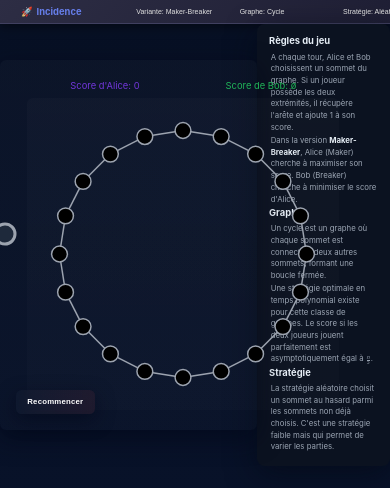
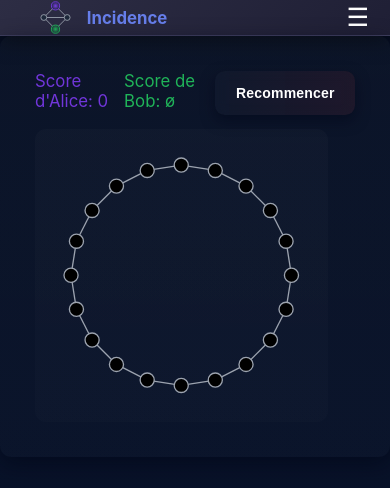
Before and after one commit to gbagan/incidence, a Svelte app: page / in a window 390 px wide. Shown: the top 488 px of the page. Built offline with nearby package versions, Linux system fonts and the light colour scheme.

Commit message:
commence une version pour smartphone

```diff
--- a/src/App.svelte
+++ b/src/App.svelte
@@ -5,7 +5,8 @@
   import Menubar from "./components/Menubar.svelte";
   import Button from "./components/Button.svelte";
   import Info from "./components/Info.svelte";
-  import Logo from "./components/Logo.svelte";
+  // import Logo from "./components/Logo.svelte";
+  import Peg from "./components/Peg.svelte";
 
   let graph = $state<Graph>("cycle");
   let variant = $state<Variant>("makerbreaker");
@@ -333,10 +334,8 @@
         class="nonplayed"
         onclick={() => play(i)}
       />
-      {#if position[i] === 1}
-        <circle cx={x} cy={y} r="18" fill="url(#gradA)" stroke="#7c3aed" stroke-width="3" />
-      {:else if position[i] === 2}
-        <circle cx={x} cy={y} r="18" fill="url(#gradB)" stroke="#22c55e" stroke-width="3" />
+      {#if position[i] !== 0}
+        <Peg {x} {y} color={position[i]} />
       {/if}
     {/each}
   </svg>
@@ -348,17 +347,13 @@
     setGraph={g => {graph = g; restart() }}
     setStrategy={s => { strategy = s; restart() }}
   />
-  <div class="hflex">
+  <div class="wrap">
     <main class="center-card">
-      <Logo/>
-      <div class="backbutton">
-        <Button onclick={restart}>Recommencer</Button>
-      </div>
-
       <div class="board-wrap">
         <div class="scores">
           <span class="score1">Score d'Alice: {score1}</span>
           <span class="score2">Score de Bob: {variant === "makerbreaker" ? "ø" : score2}</span>
+          <Button onclick={restart}>Recommencer</Button>
         </div>
         {@render board()}
       </div>
@@ -368,17 +363,19 @@
 </div>
 
 <style>
-  .hflex {
+  .wrap {
     display: flex;
     align-items: center;
     justify-content: center;
   }
 
-  .backbutton {
-    position: absolute;
-    left: 2rem;
-    bottom: 2rem;
+  @media (orientation: portrait) {
+    .wrap {
+      flex-direction: column;
+      gap: 1.5rem;
+    }
   }
+
 
   .board-wrap {
     display: flex;
@@ -394,6 +391,28 @@
     justify-content: space-around;
   }
 
+  .center-card {
+    position: relative;
+    min-width: 20rem;
+    max-width: 60rem;
+    margin: 0 auto;
+    background: linear-gradient(180deg, rgba(255,255,255,0.02), rgba(255,255,255,0.01));
+    border-radius: 0.8rem;
+    box-shadow: var(--shadow);
+    padding: 2.5rem;
+    display: flex;
+    gap: 2rem;
+    align-items: center;
+    justify-content: center;
+  }
+
+  .logo-container {
+    display: flex;
+    flex-direction: column;
+    align-items: center;
+    gap: 2rem;
+  }
+
   .score1 {
     color: rgba(124,58,237, 0.9);
   }
@@ -403,8 +422,8 @@
   }
 
   .board {
-    width: 80vmin;
-    height: 80vmin;
+    width: 75vmin;
+    height: 75vmin;
     background: linear-gradient(180deg, rgba(255,255,255,0.02), rgba(255,255,255,0.01));
     border-radius: 0.8rem;
     padding: 1rem;
--- a/src/app.css
+++ b/src/app.css
@@ -4,12 +4,12 @@
   --accent:#7c3aed;
   --muted:#9aa4b2;
   --glass: rgba(255,255,255,0.04);
-   --shadow: 0 8px 24px rgba(2,6,23,0.6);
+   --shadow: 0 0.5rem 1.5rem rgba(2,6,23,0.6);
   font-family: Inter, system-ui, -apple-system, "Segoe UI", Roboto, "Helvetica Neue", Arial;
 }
 
 * {
-  box-sizing: border-box
+  box-sizing: border-box;
 }
 
 html,body {
@@ -18,32 +18,10 @@ html,body {
   padding: 0;
   background: linear-gradient(180deg,#071024 0%, #081229 60%);
   color: #e6eef6;
-  font-size: 2vmin;
+  font-size: clamp(14px, 2vmin, 28px);
   overflow: hidden;
 }
 
 math {
   font-family: "STIX Two Math", "Cambria Math", serif;
 }
-
-  .center-card {
-    position: relative;
-    min-width: 20rem;
-    max-width: 60rem;
-    margin: 0 auto;
-    background: linear-gradient(180deg, rgba(255,255,255,0.02), rgba(255,255,255,0.01));
-    border-radius: 0.8rem;
-    box-shadow: var(--shadow);
-    padding: 2.5rem;
-    display: flex;
-    gap: 2rem;
-    align-items: center;
-    justify-content: center;
-  }
-
-  .logo-container {
-    display: flex;
-    flex-direction: column;
-    align-items: center;
-    gap: 2rem;
-  }
--- a/src/components/Button.svelte
+++ b/src/components/Button.svelte
@@ -2,13 +2,11 @@
   interface Props {
     idx?: number;
     onclick: () => void;
-    onpointerenter?: () => void;
-    onpointerleave?: () => void;
     disabled?: boolean;
     children: () => any;
   }
 
-  let { idx = 2, onclick, onpointerenter, onpointerleave, disabled = false, children }: Props = $props();
+  let { idx = 2, onclick, disabled = false, children }: Props = $props();
 </script>
 
 <button class={idx % 3 === 0 ? "btn1" : idx % 3 === 1 ? "btn2" : "btn3"}
@@ -31,7 +29,7 @@
     font-size: 1rem;
     letter-spacing: 0.2px;
     backdrop-filter: blur(6px);
-    box-shadow: 0 6px 18px rgba(2,6,23,0.5);
+    box-shadow: 0 0.4rem 1rem rgba(2,6,23,0.5);
     transition:transform .14s ease, box-shadow 0.14s ease;
 
     &:disabled {
--- a/src/components/Info.svelte
+++ b/src/components/Info.svelte
@@ -110,7 +110,7 @@
     border-radius: 1rem;
     padding: 1.5rem;
     box-shadow: 0 8px 30px rgba(3,8,20,0.6);
-    width: 30rem;
+    width: 48vw;
     min-height: 30rem;
 
     & h3 {
@@ -128,5 +128,11 @@
       font-weight: bold;
       color: #e6eef6;
     }
-}
+  }
+
+  @media (orientation: portrait) {
+    .info {
+      display: none;
+    }
+  }
 </style>
--- a/src/components/Logo.svelte
+++ b/src/components/Logo.svelte
@@ -1,8 +1,7 @@
 <script lang="ts">
 </script>
 
-<div class="logo">
-  <svg width="120" height="120" viewBox="0 0 120 120">
+<svg viewBox="0 0 120 120">
   <line x1="60" y1="20" x2="20" y2="60" stroke="#9ca3af" stroke-width="3" />
   <line x1="60" y1="20" x2="100" y2="60" stroke="#9ca3af" stroke-width="3" />
   <line x1="20" y1="60" x2="60" y2="100" stroke="#9ca3af" stroke-width="3" />
@@ -27,20 +26,3 @@
     </radialGradient>
   </defs>
 </svg>
-  <div class="title">Incidence</div>
-</div>
-
-<style>
-  .logo {
-    display: flex;
-    flex-direction: column;
-    align-items: center;
-    gap: 1rem;
-    width: 12rem;
-  }
-
-  .title {
-    font-size: 1.5rem;
-    font-weight: 700;
-  }
-</style>
--- /dev/null
+++ b/src/components/LogoOld.svelte
@@ -0,0 +1,46 @@
+<script lang="ts">
+</script>
+
+<div class="logo">
+  <svg viewBox="0 0 120 120">
+    <line x1="60" y1="20" x2="20" y2="60" stroke="#9ca3af" stroke-width="3" />
+    <line x1="60" y1="20" x2="100" y2="60" stroke="#9ca3af" stroke-width="3" />
+    <line x1="20" y1="60" x2="60" y2="100" stroke="#9ca3af" stroke-width="3" />
+    <line x1="100" y1="60" x2="60" y2="100" stroke="#9ca3af" stroke-width="3" />
+    <line x1="20" y1="60" x2="100" y2="60" stroke="#9ca3af" stroke-width="3" />
+
+    <circle cx="20" cy="60" r="10" fill="#1e293b" stroke="#9ca3af" stroke-width="3"/>
+    <circle cx="60" cy="100" r="10" fill="#1e293b" stroke="#9ca3af" stroke-width="3"/>
+    <circle cx="100" cy="60" r="10" fill="#1e293b" stroke="#9ca3af" stroke-width="3"/>
+
+    <circle cx="60" cy="20" r="14" fill="url(#gradA)" stroke="#7c3aed" stroke-width="3" />
+    <circle cx="60" cy="100" r="14" fill="url(#gradB)" stroke="#22c55e" stroke-width="3" />
+
+    <defs>
+      <radialGradient id="gradA" cx="50%" cy="50%" r="50%">
+        <stop offset="0%" stop-color="#7c3aed" stop-opacity="0.9"/>
+        <stop offset="100%" stop-color="#1e293b" stop-opacity="1"/>
+      </radialGradient>
+      <radialGradient id="gradB" cx="50%" cy="50%" r="50%">
+        <stop offset="0%" stop-color="#22c55e" stop-opacity="0.9"/>
+        <stop offset="100%" stop-color="#1e293b" stop-opacity="1"/>
+      </radialGradient>
+    </defs>
+  </svg>
+  <div class="title">Incidence</div>
+</div>
+
+<style>
+  .logo {
+    display: flex;
+    flex-direction: column;
+    align-items: center;
+    gap: 1rem;
+    width: 10rem;
+  }
+
+  .title {
+    font-size: 1.5rem;
+    font-weight: 700;
+  }
+</style>
--- a/src/components/Menu.svelte
+++ /dev/null
@@ -1,58 +0,0 @@
-<script lang="ts" generics="A">
-  import Button from './Button.svelte';
-
-  type ButtonProp = {
-    id: A;
-    text: string;
-    disabled?: boolean;
-  }
-
-  interface Props {
-    title: string;
-    buttons: ButtonProp[];
-    select: (id: A) => void;
-    hover: (id: A | null) => void;
-  }
-
-  let { title, buttons, select, hover }: Props = $props();
-</script>
-
-<section class="menu">
-  <p class="desc">{title}</p>
-  <div class="buttons">
-    {#each buttons as {id, text, disabled}, i}
-      <Button
-        idx={i}
-        disabled={disabled}
-        onclick={() => select(id)}
-        onpointerenter={() => hover(id)}
-        onpointerleave={() => hover(null)}
-      >
-        {text}
-      </Button>
-    {/each}
-  </div>
-</section>
-
-<style>
-  .menu {
-    flex: 1;
-    display: flex;
-    flex-direction: column;
-    align-items: center;
-    gap: 1.2rem;
-  }
-
-  .desc {
-    color: var(--muted);
-    text-align: center;
-    max-width: 35rem;
-  }
-
-  .buttons {
-    display:flex;
-    gap: 1rem;
-    flex-wrap:wrap;
-    justify-content:center
-  }
-</style>
--- a/src/components/Menubar.svelte
+++ b/src/components/Menubar.svelte
@@ -1,6 +1,7 @@
 <script lang="ts">
     import { clickOutside } from "../clickoutside";
   import type { Graph, Strategy, Variant } from "../types";
+    import Logo from "./Logo.svelte";
 
   type Props = {
     variant: Variant;
@@ -12,6 +13,8 @@
   };
 
   let { variant, graph, strategy, setVariant, setGraph, setStrategy }: Props = $props();
+
+  let show = $state(false);
 
   const variantText = (variant: Variant) => variant === "makermaker" ? "Maker-Maker" : variant ? "Maker-Breaker" : "";
   const strategyText = (strategy: Strategy) =>
@@ -48,12 +51,12 @@
 
 <div class="menubar">
   <div class="content">
-    <div class="app-logo">
-      <span>🚀</span>
+    <div class="app-title">
+      <span class="logo"><Logo /></span>
       <span>Incidence</span>
     </div>
     <div
-      class="dropdown-container"
+      class={[ "dropdown-container", {show}]}
       {@attach clickOutside(() => active = null)}
     >
       <div class="dropdown">
@@ -108,19 +111,24 @@
         </div>
       </div>
     </div>
+    <button class="button menu-btn" onclick={() => show = !show}>☰</button>
   </div>
 </div>
 
 <style>
-  .app-logo {
-    padding: 0.7rem 1.2rem;
+  .app-title {
+    padding: 0rem 1.2rem;
     color: #667eea;
     font-size: 1.2rem;
     font-weight: bold;
     display: flex;
     align-items: center;
-    gap: 0.5rem;
-    margin-right: 20px;
+    gap: 1rem;
+  }
+
+  .logo {
+    width: 2.5rem;
+    height: 2.5rem;
   }
 
   .menubar {
@@ -179,11 +187,11 @@
     left: 0;
     background: #2d2d44;
     min-width: 13rem;
-    border-radius: 0 0 8px 8px;
-    box-shadow: 0 8px 30px rgba(0, 0, 0, 0.5);
+    border-radius: 0 0 0.5rem 0.5rem;
+    box-shadow: 0 0.5rem 1.8rem rgba(0, 0, 0, 0.5);
     opacity: 0;
     visibility: hidden;
-    transform: translateY(-10px);
+    transform: translateY(-0.7rem);
     transition: all 0.2s ease;
     z-index: 1000;
     overflow: hidden;
@@ -198,7 +206,7 @@
   }
 
   .item {
-    padding: 12px 20px;
+    padding: 0.7rem 1.1rem;
     color: #e0e0e0;
     cursor: pointer;
     transition: all 0.15s ease;
@@ -223,4 +231,40 @@
       font-size: 0.8rem;
     }
   }
+
+  .menu-btn {
+    display: none;
+  }
+
+  @media (max-width: 768px) {
+    .dropdown-container {
+      display: none;
+      flex-direction: column;
+      position: absolute;
+      top: 2.5rem;
+      right: 1rem;
+      padding: 1rem;
+      border-radius: 8px;
+      background: linear-gradient(135deg, #2d2d44 0%, #1f1f35 100%);
+      border: 1px solid #333;
+    }
+
+    .dropdown-container.show {
+      z-index: 10;
+      display: flex;
+    }
+
+    .menu-btn {
+      position: absolute;
+      right: 0rem;
+      display: block;
+      background: none;
+      border: none;
+      color: #fff;
+      font-size: 1.8rem;
+      cursor: pointer;
+      min-width: 3rem;
+    }
+}
+
 </style>
--- /dev/null
+++ b/src/components/Peg.svelte
@@ -0,0 +1,21 @@
+<script lang="ts">
+  import { fly } from "svelte/transition";
+
+  type Props = {
+    color: number,
+    x: number,
+    y: number,
+  }
+
+  let { color, x, y }: Props = $props();
+</script>
+
+<circle
+  cx={x}
+  cy={y}
+  r="18"
+  fill={color === 1 ? "url(#gradA)" : "url(#gradB)"}
+  stroke={color === 1 ? "#7c3aed" : "#22c55e"}
+  stroke-width="3"
+  transition:fly={{ y: -130, duration: 500 }}
+/>
```
Lines whose indentation alone changed are shown as unchanged.
